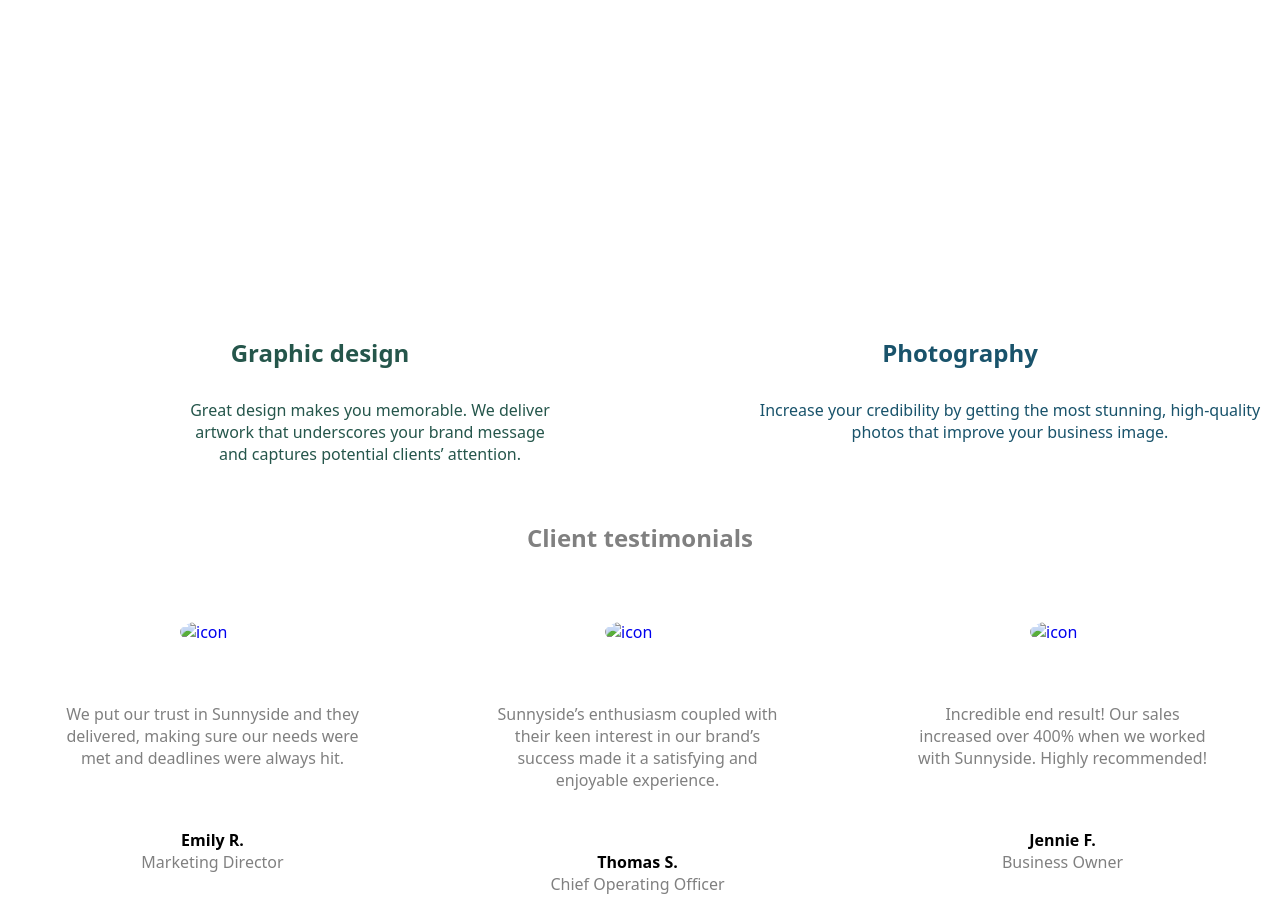
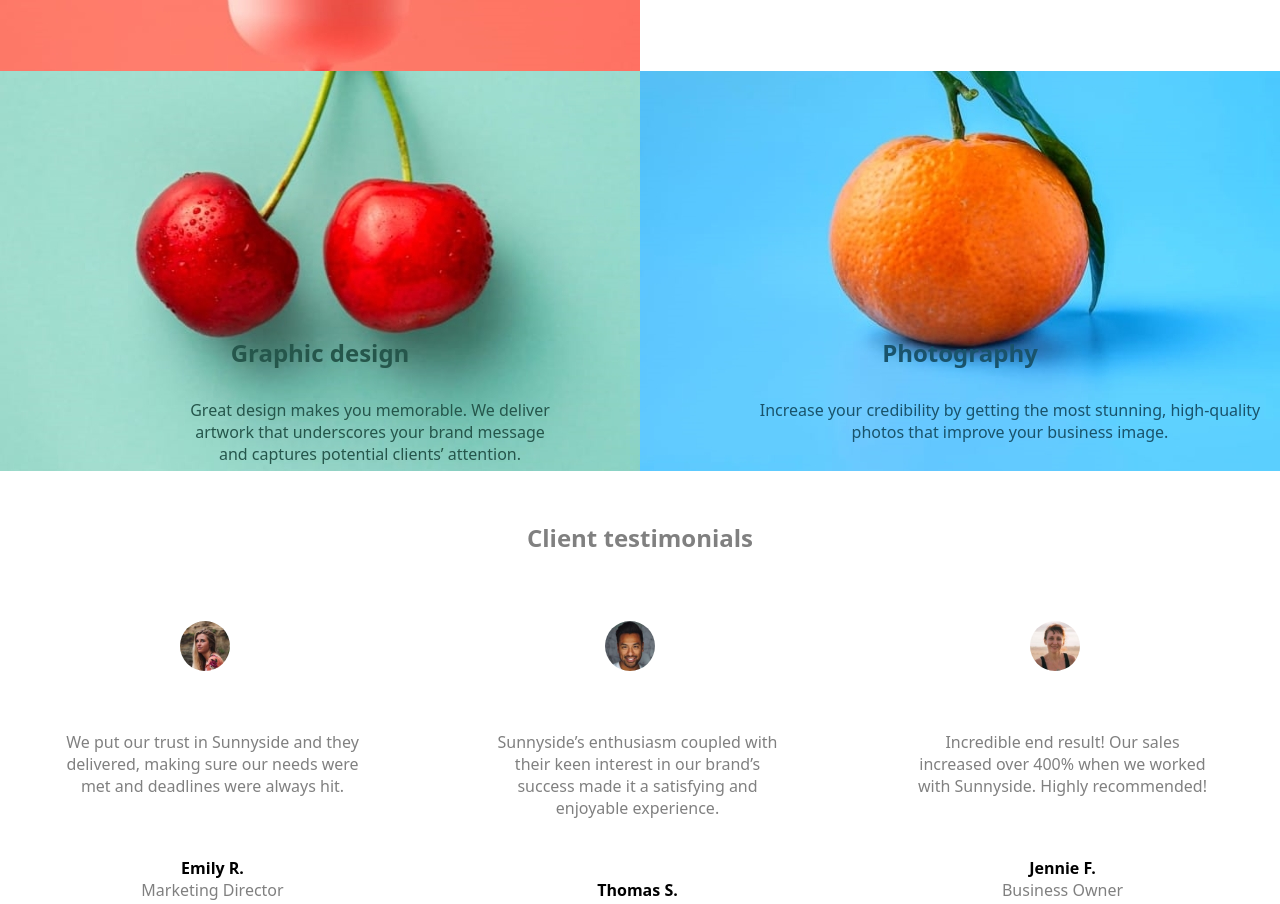
Before and after one commit to Manmeno/sunnyside-agency-landing-page-main, a plain HTML site: page index.html in a window 1280 px wide. Shown: the part 1329-2233 px from the top of the page. Drawn offline with Linux system fonts and the light colour scheme; the site is published under a folder, as on GitHub Pages, so addresses that start at the root find nothing.

Commit message:
Updated Files

```diff
--- a/index.html
+++ b/index.html
@@ -125,7 +125,7 @@
     <div class="cards">
       <div class="card">
         <a href="#">
-          <img src="/images/image-emily.jpg" class="card-image" alt="icon">
+          <img src="images/image-emily.jpg" class="card-image" alt="icon">
         </a>
         <p class="card-description">
           We put our trust in Sunnyside and they delivered, making sure our needs were met and deadlines were always hit.
@@ -139,7 +139,7 @@
       </div>
       <div class="card">
         <a href="#">
-          <img src="/images/image-thomas.jpg" class="card-image" alt="icon">
+          <img src="images/image-thomas.jpg" class="card-image" alt="icon">
         </a>
         <p class="card-description">
           Sunnyside’s enthusiasm coupled with their keen interest in our brand’s success made it a satisfying and enjoyable experience.
@@ -153,7 +153,7 @@
       </div>
       <div class="card">
         <a href="#">
-          <img src="/images/image-jennie.jpg" class="card-image" alt="icon">
+          <img src="images/image-jennie.jpg" class="card-image" alt="icon">
         </a>
         <p class="card-description">
           Incredible end result! Our sales increased over 400% when we worked with Sunnyside. Highly recommended!
@@ -169,7 +169,7 @@
       <div class="cards2">
         <div class="card2">
           <a href="#">
-            <img src="/images/image-emily.jpg" class="card-image2" alt="icon">
+            <img src="images/image-emily.jpg" class="card-image2" alt="icon">
           </a>
           <p class="card-description2">
             We put our trust in Sunnyside and they <br>
@@ -185,7 +185,7 @@
         </div>
         <div class="card2">
           <a href="#">
-            <img src="/images/image-thomas.jpg" class="card-image2" alt="icon">
+            <img src="images/image-thomas.jpg" class="card-image2" alt="icon">
           </a>
           <p class="card-description2">
             Sunnyside’s enthusiasm coupled with their keen interest in our brand’s success made it a satisfying and enjoyable experience.
@@ -199,7 +199,7 @@
         </div>
         <div class="card2">
           <a href="#">
-            <img src="/images/image-jennie.jpg" class="card-image2" alt="icon">
+            <img src="images/image-jennie.jpg" class="card-image2" alt="icon">
           </a>
           <p class="card-description2">
             Incredible end result! Our sales increased over 400% when we worked with Sunnyside. Highly recommended!
--- a/style.css
+++ b/style.css
@@ -12,7 +12,7 @@
   color: #fff;
 }
 .section {
-  background-image: url("/images/image-header.jpg");
+  background-image: url("images/image-header.jpg");
   height: 600px;
   width: auto;
 }
@@ -108,17 +108,17 @@
   border-color: hsl(7, 99%, 70%);
 }
 .div-image {
-  background-image: url("/images/image-transform.jpg");
+  background-image: url("images/image-transform.jpg");
   width: 640px;
 }
 .div-image2 {
-  background-image: url("/images/image-stand-out.jpg");
+  background-image: url("images/image-stand-out.jpg");
 }
 .div-image3 {
-  background-image: url("/images/image-graphic-design.jpg");
+  background-image: url("images/image-graphic-design.jpg");
 }
 .div-image4 {
-  background-image: url("/images/image-photography.jpg");
+  background-image: url("images/image-photography.jpg");
 }
 .cards {
   display: flex;
```
